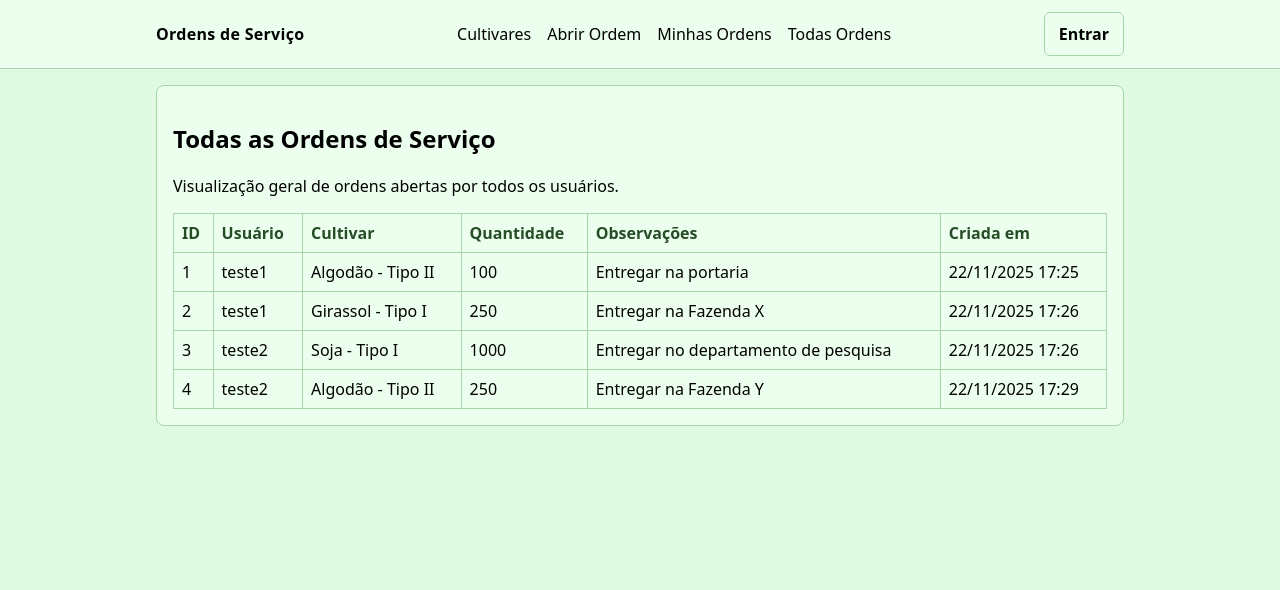
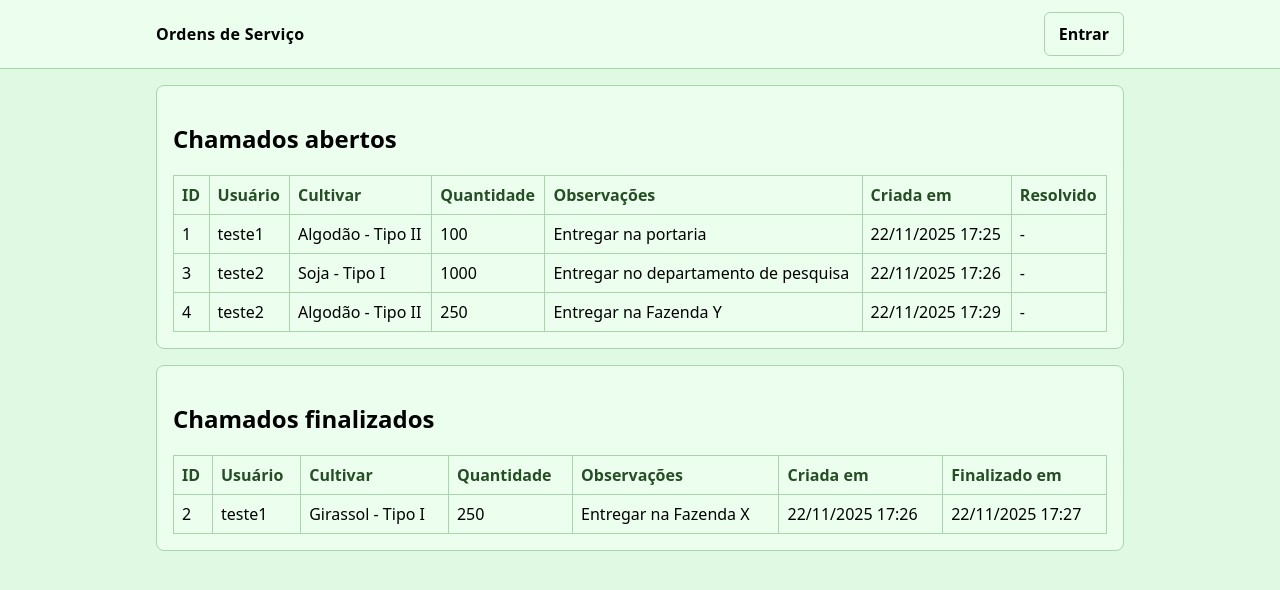
Before and after one commit to FabianoTaguchi/Servicos, a Flask app: page /ordens/todas in a window 1280 px wide. Shown: the top 590 px of the page. Run offline with Flask 3, Linux system fonts and the light colour scheme; data comes from the database, SQL or seed files in the repository; both versions use the stored data as it was after the commit; parts of the project's set-up code (start-up, migrations or seed data) failed here and were passed over.

Commit message:
Envio geral: controle por perfis (operador/solicitante) no menu e index; bloqueio de cultivares por perfil; melhorias de signup (tema, nav oculto, combo legível); rota /ordens com descrição, quantidade, SLA e data de entrega; separação de listas em Minhas e Todas (abertos/finalizados) com ação de finalizar (operador) e registro de data_finalizacao; ajustes de ordenação por ID; remoções e limpeza; atualização de schema.sql; inclusão de dump.

```diff
--- a/app.py
+++ b/app.py
@@ -1,5 +1,6 @@
 # Importação das bibliotecas a serem utilizadas
 import os
+import datetime
 from flask import Flask, render_template, request, redirect, url_for, session, flash
 from flask_sqlalchemy import SQLAlchemy
 
@@ -18,6 +19,7 @@ class User(db.Model):
     id = db.Column(db.Integer, primary_key=True)
     username = db.Column(db.String(80), unique=True, nullable=False)
     password = db.Column(db.String(255), nullable=False)
+    role = db.Column(db.String(20), default='solicitante')
     created_at = db.Column(db.DateTime, default=db.func.now())
     ordens = db.relationship('OrdemServico', back_populates='solicitante')
 
@@ -38,6 +40,9 @@ class OrdemServico(db.Model):
     titulo = db.Column(db.String(200), nullable=False)
     descricao = db.Column(db.Text)
     quantidade = db.Column(db.Integer)
+    sla = db.Column(db.Text)
+    data_entrega = db.Column(db.Date)
+    data_finalizacao = db.Column(db.DateTime)
     status = db.Column(db.String(20), default='aberta')
     created_at = db.Column(db.DateTime, default=db.func.now())
     updated_at = db.Column(db.DateTime, default=db.func.now(), onupdate=db.func.now())
@@ -57,6 +62,7 @@ def login():
         if user and user.password == password:
             session['user_id'] = user.id
             session['username'] = user.username
+            session['role'] = getattr(user, 'role', None)
             return redirect(url_for('index'))
         flash('Credenciais inválidas', 'danger')
     return render_template('login.html')
@@ -69,6 +75,9 @@ def index():
 # Rota que cadastra o cultivar
 @app.route('/cultivares', methods=['GET', 'POST'])
 def cultivares():
+    if not (session.get('username') == 'adm' or session.get('role') == 'operador'):
+        flash('Acesso restrito a administradores', 'danger')
+        return redirect(url_for('index'))
     if request.method == 'POST':
         # Recupera os dados do formulário
         nome = request.form.get('nome', '').strip()
@@ -83,7 +92,7 @@ def cultivares():
     lista = Cultivar.query.order_by(Cultivar.nome.asc()).all()
     return render_template('cultivares.html', cultivares=lista)
 
-# rota que gera as ordens
+# Rota que gera as ordens
 @app.route('/ordens', methods=['GET', 'POST'])
 def ordens():
     # Garante que o usuário esteja autenticado antes de acessar a página
@@ -108,10 +117,16 @@ def ordens():
         # Lê a quantidade do formulário e tenta converter para inteiro
         quantidade_raw = request.form.get('quantidade')
         observacoes = request.form.get('observacoes', '').strip() or None
+        sla = request.form.get('sla', '').strip() or None
+        data_entrega_raw = request.form.get('data_entrega')
         try:
             quantidade = int(quantidade_raw) if quantidade_raw else None
         except ValueError:
             quantidade = None
+        try:
+            data_entrega = datetime.datetime.strptime(data_entrega_raw, '%Y-%m-%d').date() if data_entrega_raw else None
+        except ValueError:
+            data_entrega = None
 
         # Define o título usando a concatenação "nome + espécie" quando a espécie existir
         titulo = f"Ordem para {c.nome} - {c.especie}" if c.especie else f"Ordem para {c.nome}"
@@ -121,6 +136,8 @@ def ordens():
             titulo=titulo,
             descricao=observacoes,
             quantidade=quantidade,
+            sla=sla,
+            data_entrega=data_entrega,
             solicitante_id=session['user_id'],
             cultivar_id=c.id,
         )
@@ -142,14 +159,30 @@ def ordens():
 def ordens_minhas():
     if not session.get('user_id'):
         return redirect(url_for('login'))
-    minhas = OrdemServico.query.filter_by(solicitante_id=session['user_id']).order_by(OrdemServico.created_at.desc()).all()
-    return render_template('ordens_minhas.html', ordens=minhas)
+    abertos = OrdemServico.query.filter_by(solicitante_id=session['user_id']).filter(OrdemServico.status != 'finalizado').order_by(OrdemServico.id.asc()).all()
+    finalizados = OrdemServico.query.filter_by(solicitante_id=session['user_id'], status='finalizado').order_by(OrdemServico.id.asc()).all()
+    return render_template('ordens_minhas.html', abertos=abertos, finalizados=finalizados)
 
 # Exibe as todas as ordens geradas, e classificadas em ordem crescente de id
 @app.route('/ordens/todas')
 def ordens_todas():
-    todas = OrdemServico.query.order_by(OrdemServico.id.asc()).all()
-    return render_template('ordens_todas.html', ordens=todas)
+    abertos = OrdemServico.query.filter(OrdemServico.status != 'finalizado').order_by(OrdemServico.id.asc()).all()
+    finalizados = OrdemServico.query.filter_by(status='finalizado').order_by(OrdemServico.id.asc()).all()
+    return render_template('ordens_todas.html', abertos=abertos, finalizados=finalizados)
+
+# Rota que permite a finalização de uma ordem
+@app.route('/ordens/finalizar/<int:ordem_id>', methods=['POST'])
+def ordem_finalizar(ordem_id):
+    if not (session.get('username') == 'adm' or session.get('role') == 'operador'):
+        flash('Ação restrita ao operador', 'danger')
+        return redirect(url_for('ordens_todas'))
+    # Recupera o id
+    o = OrdemServico.query.get_or_404(ordem_id)
+    o.status = 'finalizado'
+    o.data_finalizacao = db.func.now()
+    db.session.commit()
+    flash('Ordem marcada como finalizada', 'success')
+    return redirect(url_for('ordens_todas'))
 
 # Cadastro do usuário
 @app.route('/signup', methods=['GET', 'POST'])
@@ -157,13 +190,15 @@ def signup():
     if request.method == 'POST':
         username = request.form.get('username', '').strip()
         password = request.form.get('password', '').strip()
+        role = request.form.get('role', 'solicitante').strip().lower()
+        role = role if role in ('operador', 'solicitante') else 'solicitante'
         if not username or not password:
             flash('Informe usuário e senha', 'warning')
             return render_template('signup.html')
         if User.query.filter_by(username=username).first():
             flash('Usuário já existe', 'warning')
             return render_template('signup.html')
-        user = User(username=username, password=password)
+        user = User(username=username, password=password, role=role)
         db.session.add(user)
         db.session.commit()
         flash('Cadastro realizado, faça login', 'success')
--- a/static/assets/css/styles.css
+++ b/static/assets/css/styles.css
@@ -8,6 +8,7 @@ body { margin: 0; font-family: system-ui, -apple-system, Segoe UI, Roboto, Arial
 .menu { list-style: none; display: flex; gap: 16px; margin: 0; padding: 0; }
 .menu a { color: var(--text); text-decoration: none; }
 .menu a:hover { color: var(--primary); }
+.menu a.disabled { opacity: 0.5; pointer-events: none; cursor: not-allowed; }
 .card { background: var(--panel); border: 1px solid var(--border); border-radius: 8px; padding: 16px; margin: 16px 0; }
 .grid { display: grid; grid-template-columns: repeat(auto-fit, minmax(220px, 1fr)); gap: 12px; }
 .form { display: grid; gap: 12px; }
@@ -17,6 +18,7 @@ body { margin: 0; font-family: system-ui, -apple-system, Segoe UI, Roboto, Arial
 .form-actions { display: flex; gap: 10px; margin-top: 6px; }
 .button { display: inline-block; padding: 10px 14px; border-radius: 6px; background: var(--primary); color: #052e1a; font-weight: 600; text-decoration: none; border: 1px solid var(--primary-700); }
 .button:hover { background: var(--primary-700); color: #eafff2; }
+.button.disabled { opacity: 0.6; pointer-events: none; cursor: not-allowed; }
 .button.secondary { background: transparent; color: var(--text); border-color: var(--border); }
 .button.secondary:hover { background: #e9f9eb; }
 .table { width: 100%; border-collapse: collapse; }
@@ -27,3 +29,20 @@ body { margin: 0; font-family: system-ui, -apple-system, Segoe UI, Roboto, Arial
 .flash.warning { background: #fef9c3; border: 1px solid #fde047; }
 .flash.danger { background: #fee2e2; border: 1px solid #fca5a5; }
 .highlight-self { background: #fef9c3; }
+/* signup theme overrides */
+.theme-signup { --bg: #0f5f2c; --panel: #136f35; --text: #ffffff; --muted: #e6ffe6; --primary: #17a34a; --primary-700: #0f5f2c; --border: #0a4a24; }
+.theme-signup body { background: var(--bg); color: var(--text); }
+.theme-signup .navbar { background: var(--panel); border-bottom: 1px solid var(--border); }
+.theme-signup .menu a { color: var(--text); }
+.theme-signup .card { background: var(--panel); border: 1px solid var(--border); }
+.theme-signup .form-row label { color: var(--text); }
+.theme-signup .form-row input,
+.theme-signup .form-row select,
+.theme-signup .form-row textarea { background: rgba(255,255,255,0.08); color: var(--text); border: 1px solid var(--border); }
+.theme-signup .form-row select option { color: #000000; background: #ffffff; }
+.theme-signup .button { background: var(--primary); color: #ffffff; border: 1px solid var(--primary-700); }
+.theme-signup .button:hover { background: var(--primary-700); color: #ffffff; }
+.theme-signup .button.secondary { background: transparent; color: #ffffff; border-color: var(--border); }
+.theme-signup .button.secondary:hover { background: rgba(255,255,255,0.12); color: #ffffff; }
+.theme-signup .table th, .theme-signup .table td { border-color: var(--border); color: var(--text); }
+.theme-signup .flash { color: #000000; }
--- a/templates/base.html
+++ b/templates/base.html
@@ -6,15 +6,21 @@
     <title>{% block title %}Ordens de Serviço{% endblock %}</title>
     <link rel="stylesheet" href="{{ url_for('static', filename='assets/css/styles.css') }}" />
   </head>
-  <body>
+  <body class="{% block body_class %}{% endblock %}">
+    {% block nav %}
     <nav class="navbar">
       <div class="container">
         <div class="brand"><a href="{{ url_for('index') }}" style="color:inherit;text-decoration:none;">Ordens de Serviço</a></div>
         <ul class="menu">
-          <li><a href="{{ url_for('cultivares') }}">Cultivares</a></li>
-          <li><a href="{{ url_for('ordens') }}">Abrir Ordem</a></li>
-          <li><a href="{{ url_for('ordens_minhas') }}">Minhas Ordens</a></li>
-          <li><a href="{{ url_for('ordens_todas') }}">Todas Ordens</a></li>
+          <!-- Verificar se a sessão logada é de um usuário do tipo operador -->
+          {% if session.get('role') == 'operador'%}
+            <li><a href="{{ url_for('cultivares') }}">Cadastrar Cultivares</a></li>
+            <li><a href="{{ url_for('ordens_todas') }}">Todas Ordens</a></li>
+          <!-- Verificar se a sessão logada é de um usuário do tipo solicitante -->
+          {% elif session.get('role') == 'solicitante' %}
+            <li><a href="{{ url_for('ordens') }}">Abrir Ordem</a></li>
+            <li><a href="{{ url_for('ordens_minhas') }}">Minhas Ordens</a></li>
+          {% endif %}
         </ul>
         <div class="user">
           {% if session.get('user_id') %}
@@ -26,6 +32,7 @@
         </div>
       </div>
     </nav>
+    {% endblock %}
     <main class="container">
       {% with messages = get_flashed_messages(with_categories=true) %}
         {% if messages %}
--- a/templates/login.html
+++ b/templates/login.html
@@ -1,5 +1,6 @@
 {% extends 'base.html' %}
 {% block title %}Entrar — Ordens de Serviço{% endblock %}
+{% block nav %}{% endblock %}
 {% block content %}
 <section class="card">
   <h1>Entrar</h1>
--- a/templates/ordens_todas.html
+++ b/templates/ordens_todas.html
@@ -2,8 +2,7 @@
 {% block title %}Todas as Ordens — Ordens de Serviço{% endblock %}
 {% block content %}
 <section class="card">
-  <h1>Todas as Ordens de Serviço</h1>
-  <p>Visualização geral de ordens abertas por todos os usuários.</p>
+  <h1>Chamados abertos</h1>
   <table class="table">
     <thead>
       <tr>
@@ -13,11 +12,12 @@
         <th>Quantidade</th>
         <th>Observações</th>
         <th>Criada em</th>
+        <th>Resolvido</th>
       </tr>
     </thead>
     <tbody>
-      {% if ordens and ordens|length > 0 %}
-        {% for o in ordens %}
+      {% if abertos and abertos|length > 0 %}
+        {% for o in abertos %}
           <tr{% if session.get('user_id') == o.solicitante_id %} class="highlight-self"{% endif %}>
             <td>{{ o.id }}</td>
             <td>{{ o.solicitante.username }}</td>
@@ -25,10 +25,51 @@
             <td>{{ o.quantidade or '-' }}</td>
             <td>{{ o.descricao or '-' }}</td>
             <td>{{ o.created_at.strftime('%d/%m/%Y %H:%M') }}</td>
+            <td>
+              {% if session.get('role') == 'operador' or session.get('username') == 'adm' %}
+                <form method="post" action="{{ url_for('ordem_finalizar', ordem_id=o.id) }}">
+                  <button type="submit" class="button">Finalizar</button>
+                </form>
+              {% else %}-{% endif %}
+            </td>
           </tr>
         {% endfor %}
       {% else %}
-        <tr><td colspan="6">Nenhuma ordem aberta.</td></tr>
+        <tr><td colspan="7">Nenhum chamado aberto.</td></tr>
+      {% endif %}
+    </tbody>
+  </table>
+</section>
+
+<section class="card">
+  <h2>Chamados finalizados</h2>
+  <table class="table">
+    <thead>
+      <tr>
+        <th>ID</th>
+        <th>Usuário</th>
+        <th>Cultivar</th>
+        <th>Quantidade</th>
+        <th>Observações</th>
+        <th>Criada em</th>
+        <th>Finalizado em</th>
+      </tr>
+    </thead>
+    <tbody>
+      {% if finalizados and finalizados|length > 0 %}
+        {% for o in finalizados %}
+          <tr>
+            <td>{{ o.id }}</td>
+            <td>{{ o.solicitante.username }}</td>
+            <td>{{ o.cultivar.nome }}{% if o.cultivar.especie %} - {{ o.cultivar.especie }}{% endif %}</td>
+            <td>{{ o.quantidade or '-' }}</td>
+            <td>{{ o.descricao or '-' }}</td>
+            <td>{{ o.created_at.strftime('%d/%m/%Y %H:%M') }}</td>
+            <td>{{ o.data_finalizacao.strftime('%d/%m/%Y %H:%M') if o.data_finalizacao else '-' }}</td>
+          </tr>
+        {% endfor %}
+      {% else %}
+        <tr><td colspan="7">Nenhum chamado finalizado.</td></tr>
       {% endif %}
     </tbody>
   </table>
```
Also changed, not shown: db/Dump20251122 agromail.sql (added, +120 -0 lines), db/schema.sql (+5 -2 lines), templates/index.html (+9 -4 lines), templates/ordens.html (+8 -0 lines), templates/ordens_minhas.html (+36 -5 lines), templates/signup.html (+9 -0 lines).
